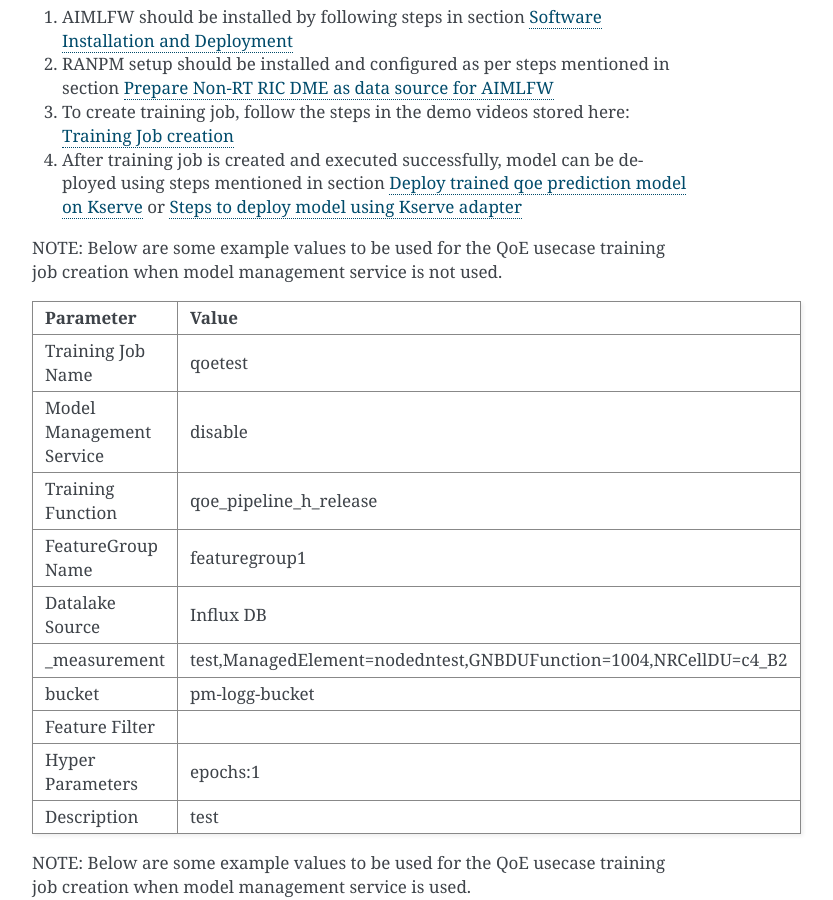
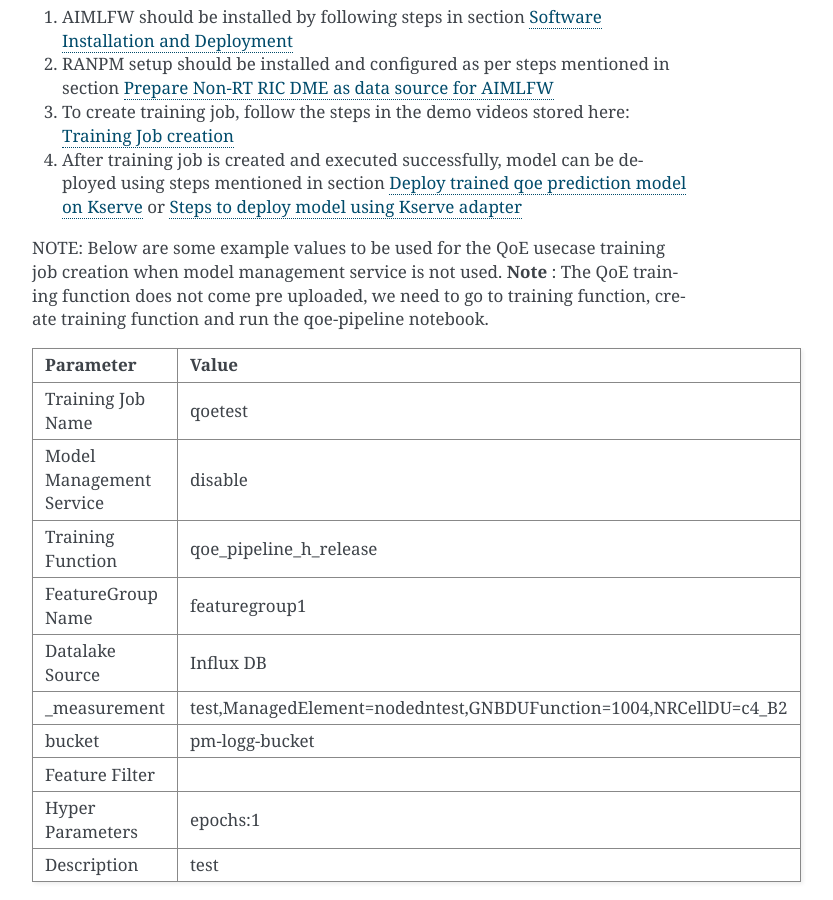
Before and after one commit to o-ran-sc/aiml-fw-aimlfw-dep, a Sphinx documentation site: the page built from docs/installation-guide.rst, in a window 1280 px wide and 900 px high, scrolled down 7112 px. Shown: the whole window, without its empty margins (388-1221 px from the left). Built offline with Sphinx 7.4.7, drawn with Linux system fonts in a browser that asks for light colours.

Commit message:
changes in the installation docs
adding the note to run the notebook for qoe training function

Change-Id: I5982afb962d04bc5d798b6f7fba34b7cd95c80f0
Signed-off-by: rajdeep11 <rajdeep.sin@samsung.com>

```diff
--- a/docs/installation-guide.rst
+++ b/docs/installation-guide.rst
@@ -404,6 +404,7 @@ Training job creation with DME as data source
    :ref:`Steps to deploy model using Kserve adapter <reference6>`
 
 NOTE: Below are some example values to be used for the QoE usecase training job creation when model management service is not used.
+**Note** : The QoE training function does not come pre uploaded, we need to go to training function, create training function and run the qoe-pipeline notebook.
 
 +--------------------+-------------------------------------------------------------------+
 | **Parameter**      | **Value**                                                         |
```
